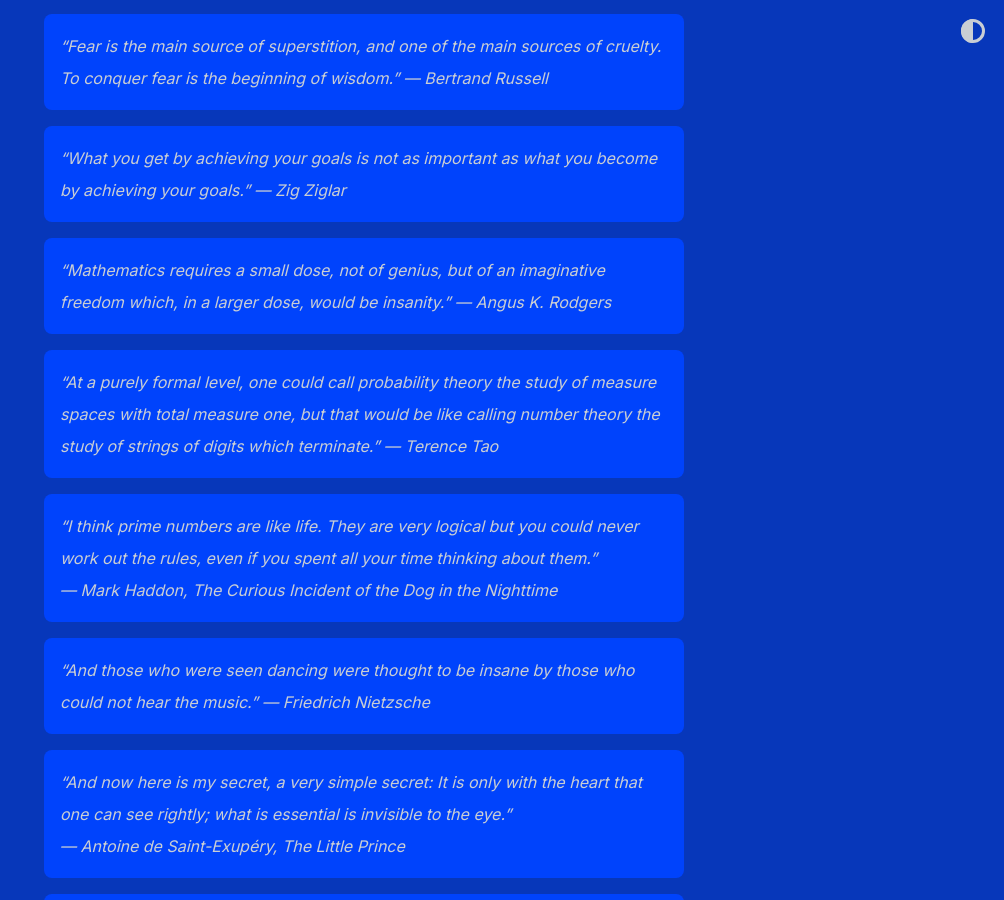
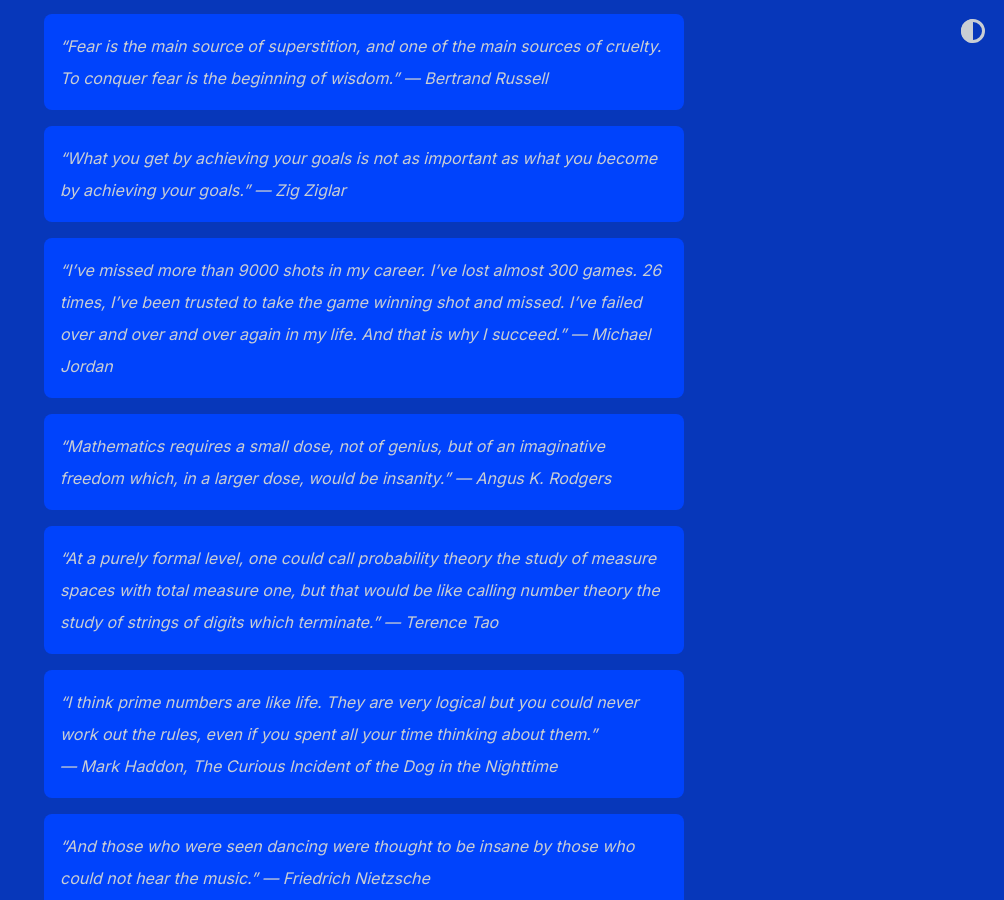
Before and after one commit to shihankanungo/shihankanungo.github.io, a Jekyll site: the page built from quotes.md, in a window 1280 px wide and 900 px high, scrolled down 556 px. Shown: the whole window, without its empty margins (276-1280 px from the left). Built offline with Jekyll 4.4.1, drawn with Linux system fonts in a browser that asks for light colours.

Commit message:
Update quotes.md

```diff
--- a/quotes.md
+++ b/quotes.md
@@ -15,6 +15,8 @@ title: Quotes
 
 > "What you get by achieving your goals is not as important as what you become by achieving your goals." --- Zig Ziglar
 
+> "I've missed more than 9000 shots in my career. I've lost almost 300 games. 26 times, I've been trusted to take the game winning shot and missed. I've failed over and over and over again in my life. And that is why I succeed." --- Michael Jordan
+
 > "Mathematics requires a small dose, not of genius, but of an imaginative freedom which, in a larger dose, would be insanity." --- Angus K. Rodgers
 
 > "At a purely formal level, one could call probability theory the study of measure spaces with total measure one, but that would be like calling number theory the study of strings of digits which terminate." --- Terence Tao
```
